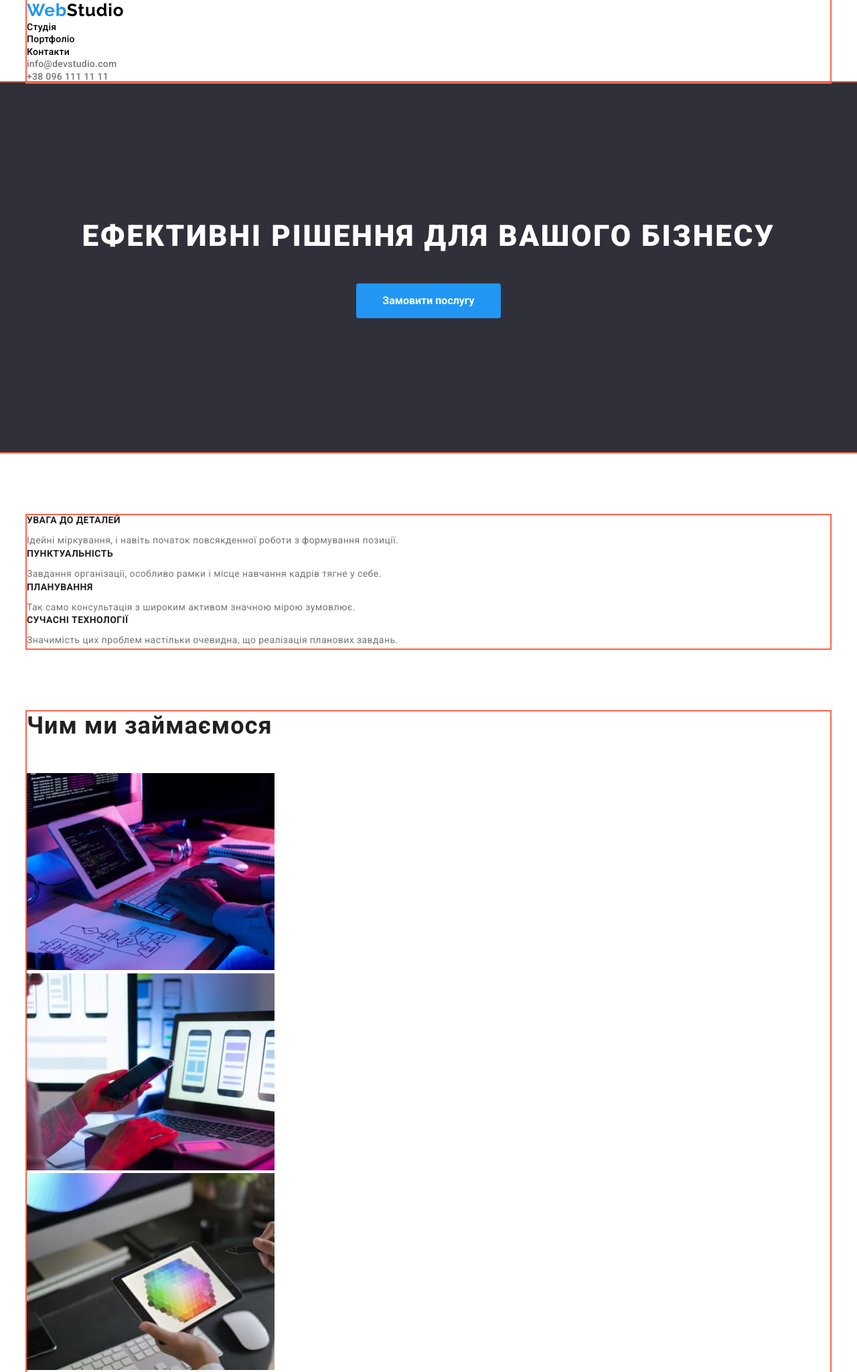
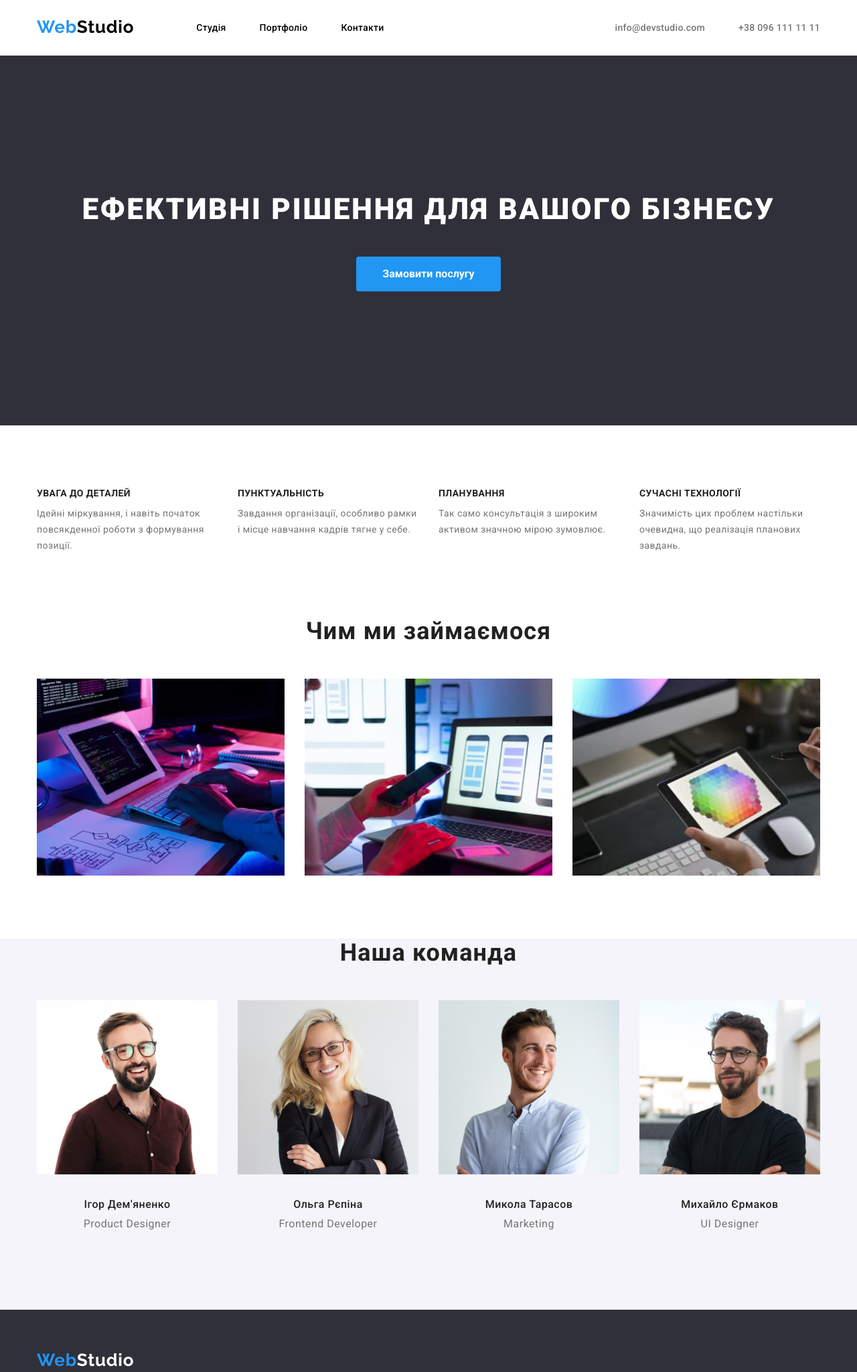
Before and after one commit to Anatolii88/goit-markup-hw-03, a plain HTML site: page index.html in a window 1280 px wide. Shown: the top 2048 px of the page at 67% size. Drawn offline with nearby package versions, Linux system fonts and the light colour scheme.

Commit message:
Завершает отступы и позиционирование над ДЗ№3

```diff
--- a/css/styles.css
+++ b/css/styles.css
@@ -27,10 +27,18 @@ body {
 
 }
 
-h1,h2,h3,h4,h5,h6{
+
+h1,
+h2,
+h3,
+h4,
+h5,
+h6{
 padding: 0;
 margin: 0;
 }
+
+
 
 .list{
   padding: 0;
@@ -56,16 +64,28 @@ h1,h2,h3,h4,h5,h6{
 /* Container */
 
 .container{
-
+  padding-left: 15px;
+  padding-right: 15px;
   margin-left: auto;
   margin-right: auto;
   width: 1200px;
 
-  outline: 2px solid tomato;
+}
 
+/* Page-header */
+
+.page-header{
+  border-bottom: 1px solid #ECECEC;
 }
 
 /* Логотип */
+
+.main-nav .logo{
+  display: inline-block;
+  padding-top: 24px;
+  padding-bottom: 25px;
+  margin-right: 93px;
+}
 
 .logo{
 color:var(--black-color);
@@ -84,6 +104,25 @@ font-family: 'Raleway';
 
 /* Навігація */
 
+.main-nav{
+  display: flex;
+  align-items: center;
+
+}
+
+.site-nav{
+  display: flex;
+  padding-top: 32px;
+  padding-bottom: 32px;
+}
+
+.site-nav .item{
+  margin-right: 50px;
+}
+.site-nav .item:last-child{
+  margin-right: 0;
+}
+
 .site-nav .link{
   color:var(--black-color);
 
@@ -97,6 +136,21 @@ font-family: 'Raleway';
 .site-nav .link:focus{
   color: var(--blue-color);
 }
+
+
+.contacts-nav{
+  display: flex;
+  padding-top: 32px;
+  padding-bottom: 32px;
+  margin-left: auto;
+
+}
+
+.contacts-nav .item:not(:last-child){
+  margin-right: 50px;
+}
+
+
 
 .contacts-nav .link{
   color:var(--primary-color-text);
@@ -123,7 +177,7 @@ font-family: 'Raleway';
 
   text-align: center;
 
-  outline: 2px solid tomato;
+
 }
 
 .hero-text{
@@ -170,6 +224,21 @@ color: var(--secondary-color-text);
   padding-bottom: 94px;
 }
 
+.features{
+  display: flex;
+  flex-wrap: wrap;
+
+}
+
+.features .item{
+  width: 270px;
+  margin-right: 30px;
+}
+
+.features .item:nth-child(4n){
+  margin-right: 0;
+}
+
 .features .section-title{
   margin-bottom: 10px;
 
@@ -188,6 +257,23 @@ color: var(--secondary-color-text);
 }
 
 /* Чим ми займаємося */
+.job{
+  display: flex;
+  flex-wrap: wrap;
+}
+
+.job .item{
+  width: 370px;
+  margin-right: 30px;
+}
+
+.job img{
+  display: block;
+}
+
+.job .item:nth-child(3n){
+  margin-right: 0;
+}
 
 .section.examples{
   padding-bottom: 94px;
@@ -200,13 +286,14 @@ color: var(--secondary-color-text);
     font-size: 36px;
     line-height: 1.17;
     letter-spacing: 0.03em;
+    text-align: center;
 }
 
 /* Наша команда */
 .section.team{
+  background-color: var(--team-bg-color);
 
-
-  background-color: var(--team-bg-color);
+  text-align: center;
 }
 
 .members .text{
@@ -235,6 +322,29 @@ color: var(--secondary-color-text);
   font-size: 16px;
   line-height: 1.19;
   letter-spacing: 0.03em;
+}
+
+.members {
+  display: flex;
+  flex-wrap: wrap;
+
+  padding-bottom: 94px;
+}
+
+.members img{
+  margin-bottom: 30px;
+}
+
+.members .item{
+  width: 270px;
+  height: 368px;
+  border-radius: 0px 0px 4px 4px;
+
+  margin-right: 30px
+}
+
+.members .item:nth-child(4n){
+  margin-right: 0;
 }
 
 /* Футер */
@@ -290,12 +400,27 @@ color: var(--secondary-color-text);
 /* Фільтри */
 
 .filters{
+  display: flex;
+  margin-bottom: 50px;
+  justify-content: center;
+
+
   color: var(--secondary-color-text);
 }
 
+.filters .item:not(:last-child){
+  margin-right: 8px;
+}
+
 .filters .button{
+  margin: 0;
+  padding: 6px 22px;
+  border-radius: 4px;
+  border-color: transparent;
+
   background-color: var(--team-bg-color);
   cursor: pointer;
+
   font-weight: 500;
   font-size: 16px;
   line-height: 1.62;
@@ -311,6 +436,12 @@ color: var(--secondary-color-text);
 
 /* Наші роботи */
 
+.portfolio{
+  padding-top: 94px;
+  padding-bottom: 94px;
+}
+
+
 .work-list .work-text{
 color: var(--primary-color-text);
 
@@ -318,10 +449,47 @@ color: var(--primary-color-text);
   line-height: 1.88;
   letter-spacing: 0.03em;
 }
+
+.work-text{
+  padding: 0;
+  padding-right: 24px;
+  padding-left: 24px;
+  padding-bottom: 20px;
+  margin: 0;
+}
+
 .work-list .section-title{
+  padding-left: 24px;
+  padding-right: 24px;
+  margin-bottom: 4px;
 
   font-weight: 700;
   font-size: 18px;
   line-height: 2;
   letter-spacing: 0.06em;
 }
+
+.work-list img{
+  margin-bottom: 20px;
+}
+
+.work-list{
+  display: flex;
+  flex-wrap: wrap;
+}
+
+.work-list .item{
+  width: 370px;
+  height: 404px;
+  border: 1px solid #EEEEEE;
+  margin-right: 30px;
+  margin-bottom: 30px;
+}
+
+.work-list .item:nth-child(3n){
+  margin-right: 0;
+}
+
+.work-list .item:nth-last-child(-n+3) {
+  margin-bottom: 0;
+}
--- a/index.html
+++ b/index.html
@@ -16,20 +16,20 @@
 
 <body>
   <!-- Верхня лінія -->
-  <header>
-    <div class="container">
-      <nav>
+  <header class="page-header">
+    <div class="container main-nav">
+      <nav class="main-nav">
         <a href="" class="logo link"><span class="logo-text">Web</span>Studio</a>
 
         <ul class="site-nav list">
-          <li><a href="./index.html" class="link">Студія</a></li>
-          <li><a href="./portfolio.html" class="link">Портфоліо</a></li>
-          <li><a href="" class="link">Контакти</a></li>
+          <li class="item"><a href="./index.html" class="link">Студія</a></li>
+          <li class="item"><a href="./portfolio.html" class="link">Портфоліо</a></li>
+          <li class="item"><a href="" class="link">Контакти</a></li>
         </ul>
       </nav>
       <ul class="contacts-nav list">
-        <li><a href="mailto:info@devstudio.com" class="link">info@devstudio.com</a></li>
-        <li><a href="tel:+380961111111" class="link">+38 096 111 11 11</a></li>
+        <li class="item"><a href="mailto:info@devstudio.com" class="link">info@devstudio.com</a></li>
+        <li class="item"><a href="tel:+380961111111" class="link">+38 096 111 11 11</a></li>
       </ul>
     </div>
 
@@ -46,19 +46,19 @@
       <div class="container">
         <h2 class="section-title visually-hidden">Особливості</h2>
         <ul class="features list">
-          <li>
+          <li class="item">
             <h3 class="section-title">УВАГА ДО ДЕТАЛЕЙ</h3>
             <p class="features-text">Ідейні міркування, і навіть початок повсякденної роботи з формування позиції.</p>
           </li>
-          <li>
+          <li class="item">
             <h3 class="section-title">ПУНКТУАЛЬНІСТЬ</h3>
             <p class="features-text">Завдання організації, особливо рамки і місце навчання кадрів тягне у себе.</p>
           </li>
-          <li>
+          <li class="item">
             <h3 class="section-title">ПЛАНУВАННЯ</h3>
             <p class="features-text">Так само консультація з широким активом значною мірою зумовлює.</p>
           </li>
-          <li>
+          <li class="item">
             <h3 class="section-title">СУЧАСНІ ТЕХНОЛОГІЇ</h3>
             <p class="features-text">Значимість цих проблем настільки очевидна, що реалізація планових завдань.</p>
           </li>
@@ -69,10 +69,10 @@
     <section class="section examples">
       <div class="container">
         <h2 class="section-title">Чим ми займаємося</h2>
-        <ul class="list">
-          <li><img src="./images/box1.jpg" alt="Десктопні додатки" width="370" height="294"> </li>
-          <li><img src="./images/box2.jpg" alt="Мобільні додатки" width="370" height="294"> </li>
-          <li><img src="./images/box3.jpg" alt="Дизайнерські рішення" width="370" height="294"> </li>
+        <ul class="job list">
+          <li class="item"><img src="./images/box1.jpg" alt="Десктопні додатки" width="370" height="294"> </li>
+          <li class="item"><img src="./images/box2.jpg" alt="Мобільні додатки" width="370" height="294"> </li>
+          <li class="item"><img src="./images/box3.jpg" alt="Дизайнерські рішення" width="370" height="294"> </li>
         </ul>
       </div>
     </section>
@@ -81,22 +81,22 @@
       <div class="container">
         <h2 class="section-title">Наша команда</h2>
         <ul class="members list">
-          <li>
+          <li class="item">
             <img src="./images/team_card_1.jpg" alt="Ігор Дем'яненко" width="270" height="260">
             <h3 class="section-title">Ігор Дем'яненко</h3>
             <p class="text">Product Designer</p>
           </li>
-          <li>
+          <li class="item">
             <img src="./images/team_card_2.jpg" alt="Ольга Рєпіна" width="270" height="260">
             <h3 class="section-title">Ольга Рєпіна</h3>
             <p class="text">Frontend Developer</p>
           </li>
-          <li>
+          <li class="item">
             <img src="./images/team_card_3.jpg" alt="Микола Тарасов" width="270" height="260">
             <h3 class="section-title">Микола Тарасов</h3>
             <p class="text">Marketing</p>
           </li>
-          <li>
+          <li class="item">
             <img src="./images/team_card_4.jpg" alt="Михайло Єрмаков" width="270" height="260">
             <h3 class="section-title">Михайло Єрмаков</h3>
             <p class="text">UI Designer</p>
```
Also changed, not shown: portfolio.html (+34 -28 lines), 1 other file. Lines whose indentation alone changed are shown as unchanged.
